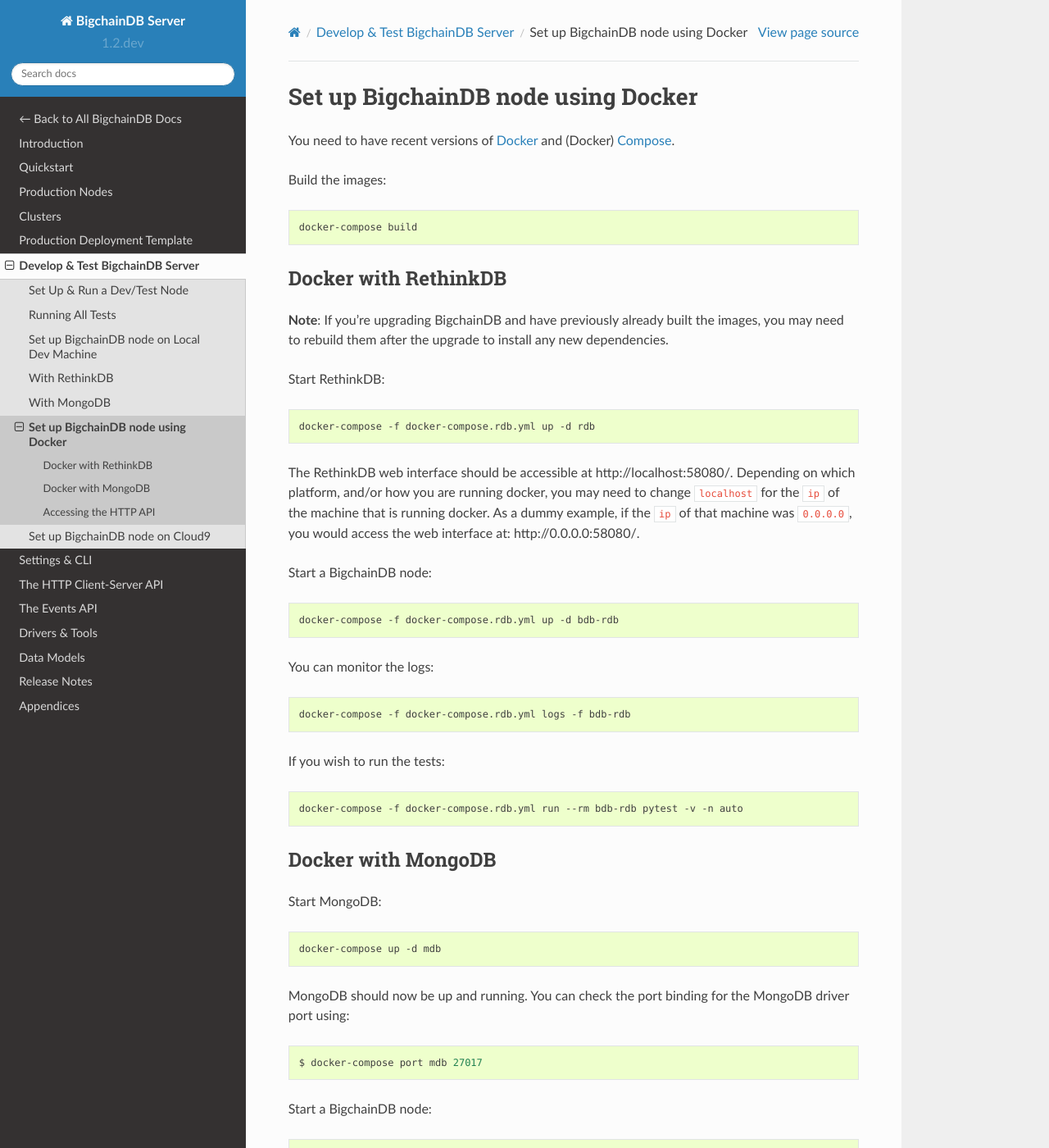
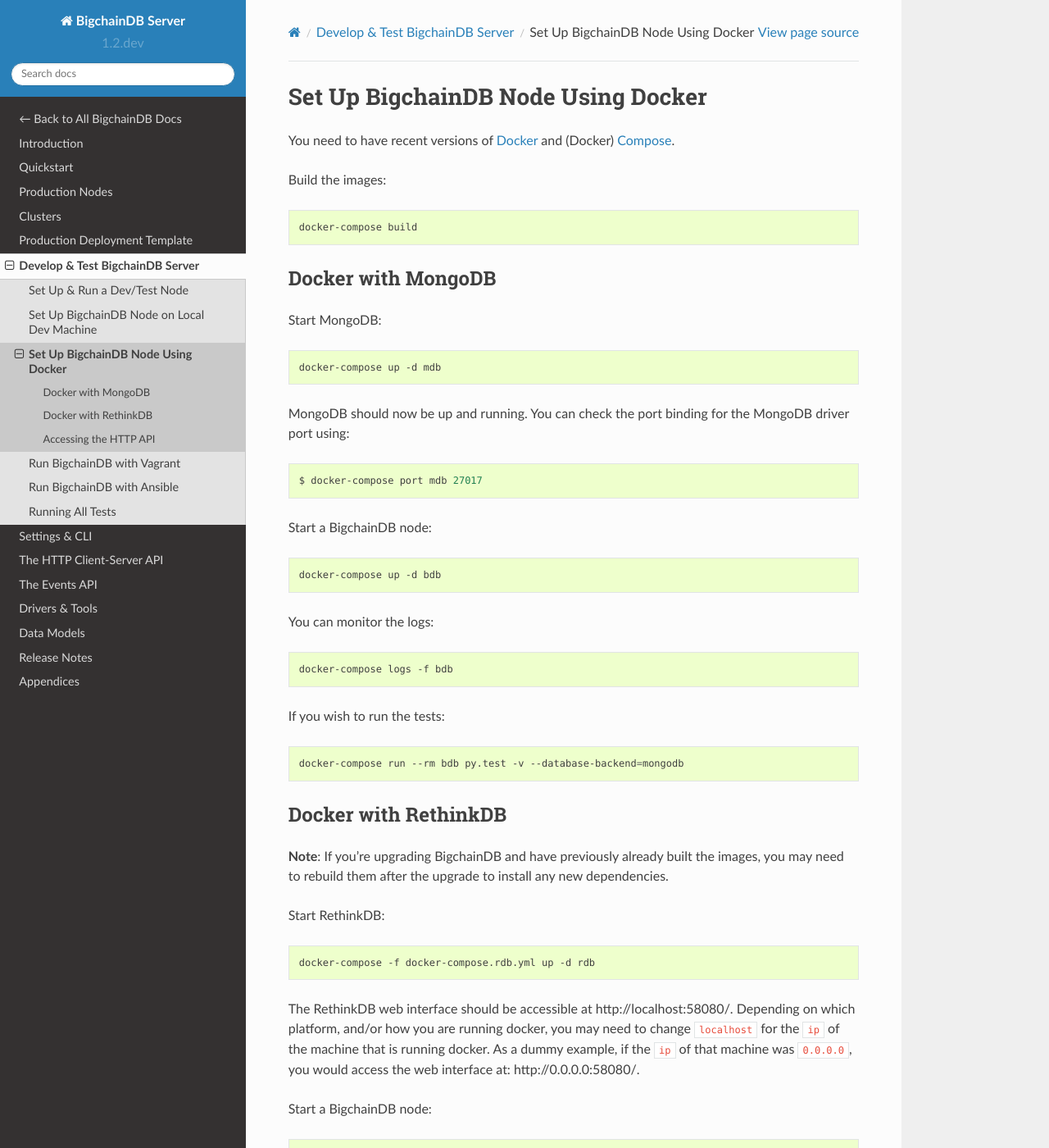
Before and after one commit to bigchaindb/bigchaindb, a Sphinx documentation site: the page built from docs/server/source/dev-and-test/setup-bdb-docker.md, in a window 1280 px wide and 1400 px high. Shown: the whole window at 82% size. Built offline with Sphinx 7.4.7 and the Read the Docs theme 2.0.0, drawn with Linux system fonts in a browser that asks for light colours; pages that are not in the unit, such as notebooks, are missing from menus; some of the changed text lies outside the part shown.

Commit message:
[refactor docs]: Remove cloud9 deployment guide
- Remove deprecated guides
- Address comments

````diff
--- a/docs/server/source/dev-and-test/index.rst
+++ b/docs/server/source/dev-and-test/index.rst
@@ -5,7 +5,8 @@
    :maxdepth: 1
 
    setup-run-node
-   running-all-tests
    setup-bdb-host
    setup-bdb-docker
-   setup-bdb-cloud9
+   ../appendices/run-with-vagrant
+   ../appendices/run-with-ansible
+   running-all-tests
--- a/docs/server/source/dev-and-test/setup-bdb-docker.md
+++ b/docs/server/source/dev-and-test/setup-bdb-docker.md
@@ -1,4 +1,4 @@
-## Set up BigchainDB node using Docker
+# Set Up BigchainDB Node Using Docker
 
 You need to have recent versions of [Docker](https://docs.docker.com/engine/installation/)
 and (Docker) [Compose](https://docs.docker.com/compose/install/).
@@ -8,8 +8,38 @@
 ```bash
 docker-compose build
 ```
+## Docker with MongoDB
 
-### Docker with RethinkDB
+Start MongoDB:
+
+```bash
+docker-compose up -d mdb
+```
+
+MongoDB should now be up and running. You can check the port binding for the
+MongoDB driver port using:
+```bash
+$ docker-compose port mdb 27017
+```
+
+Start a BigchainDB node:
+
+```bash
+docker-compose up -d bdb
+```
+
+You can monitor the logs:
+
+```bash
+docker-compose logs -f bdb
+```
+
+If you wish to run the tests:
+
+```bash
+docker-compose run --rm bdb py.test -v --database-backend=mongodb
+```
+## Docker with RethinkDB
 
 **Note**: If you're upgrading BigchainDB and have previously already built the images, you may need
 to rebuild them after the upgrade to install any new dependencies.
@@ -44,39 +74,7 @@
 docker-compose -f docker-compose.rdb.yml run --rm bdb-rdb pytest -v -n auto
 ```
 
-### Docker with MongoDB
-
-Start MongoDB:
-
-```bash
-docker-compose up -d mdb
-```
-
-MongoDB should now be up and running. You can check the port binding for the
-MongoDB driver port using:
-```bash
-$ docker-compose port mdb 27017
-```
-
-Start a BigchainDB node:
-
-```bash
-docker-compose up -d bdb
-```
-
-You can monitor the logs:
-
-```bash
-docker-compose logs -f bdb
-```
-
-If you wish to run the tests:
-
-```bash
-docker-compose run --rm bdb py.test -v --database-backend=mongodb
-```
-
-### Accessing the HTTP API
+## Accessing the HTTP API
 
 You can do quick check to make sure that the BigchainDB server API is operational:
 
````
Also changed, not shown: docs/server/source/dev-and-test/setup-bdb-cloud9.md (deleted, +0 -5 lines), docs/server/source/dev-and-test/setup-bdb-host.md (+28 -30 lines), docs/server/source/dev-and-test/setup-run-node.md (+3 -2 lines).
